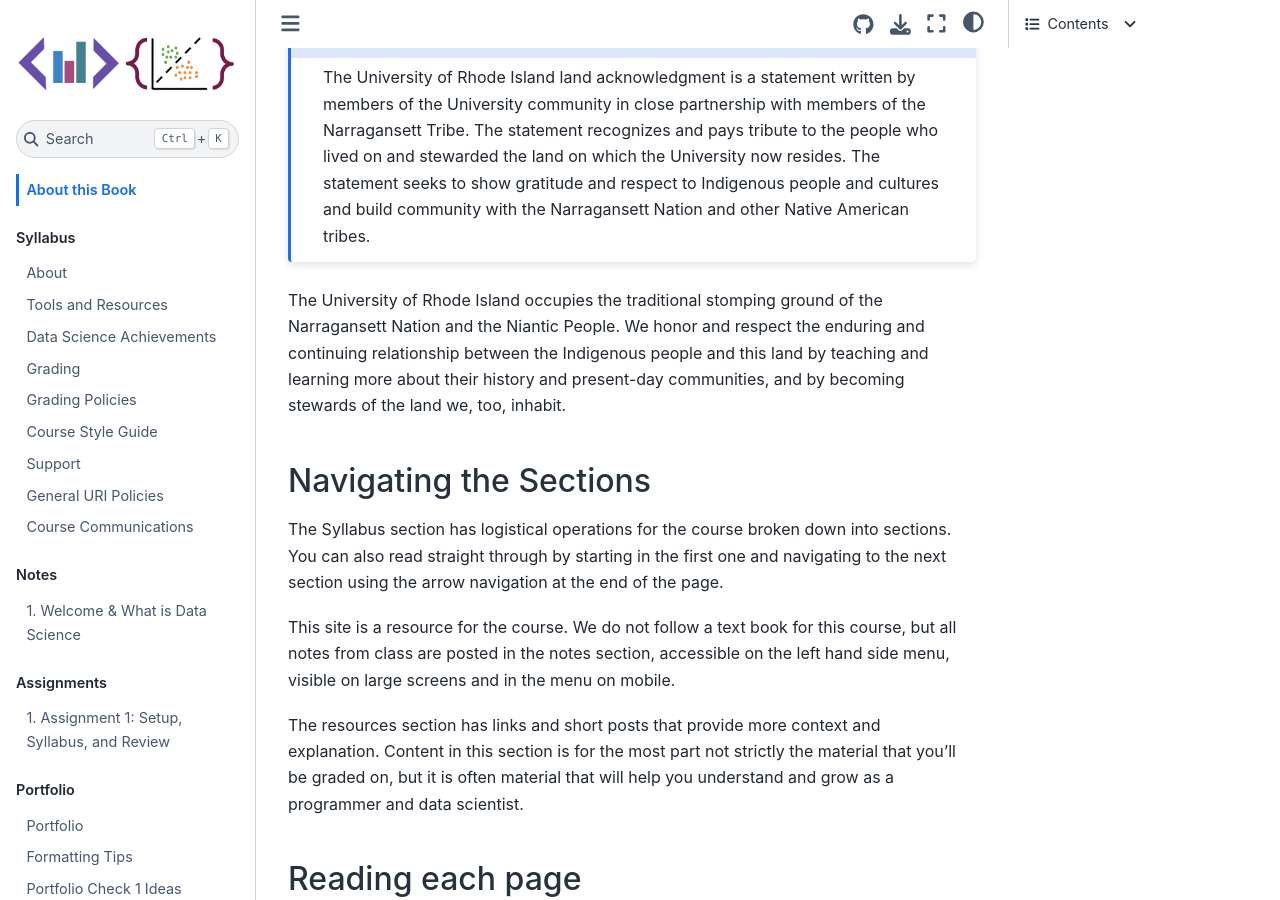
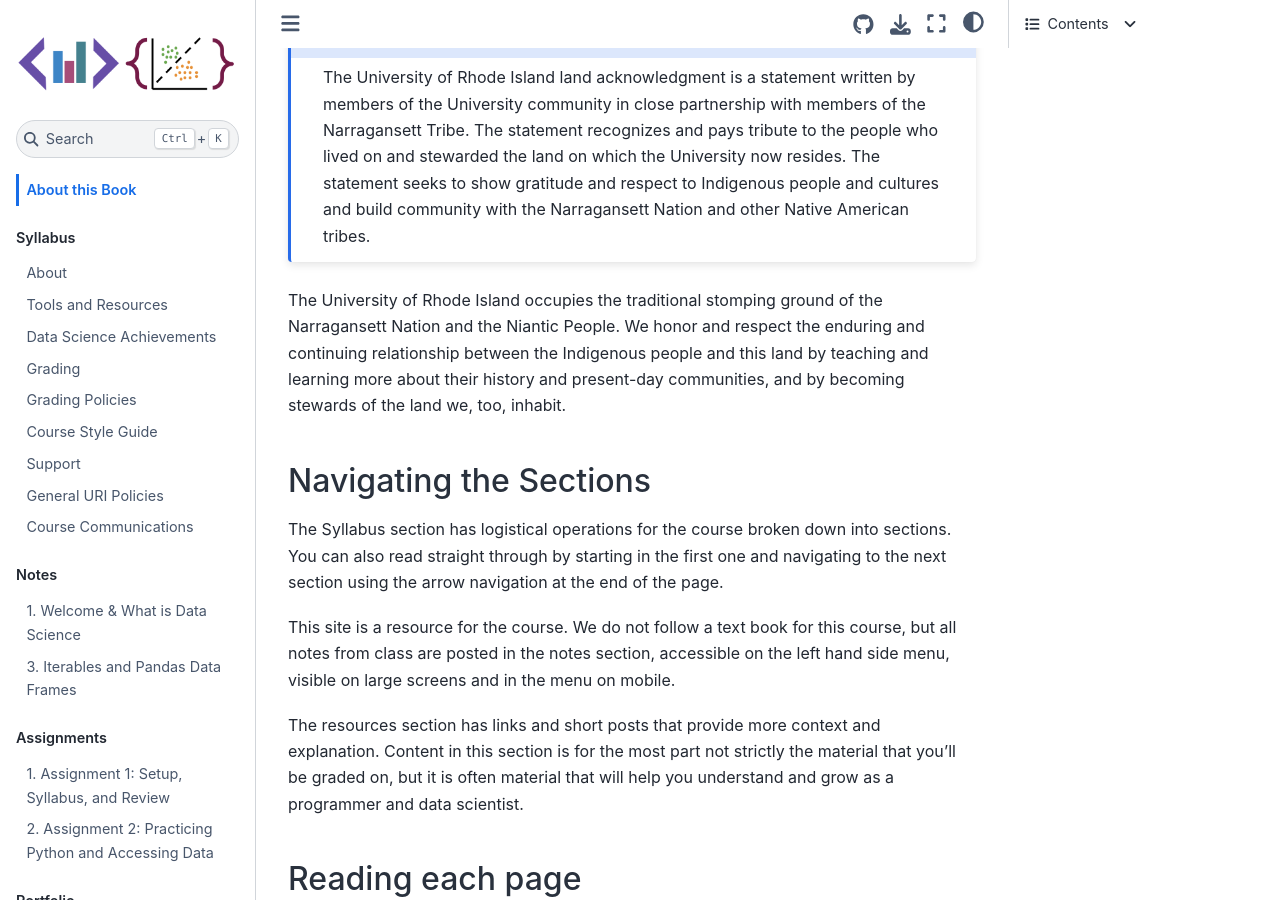
Before and after one commit to rhodyprog4ds/BrownFall23, a Jupyter Book: the page built from index.md, in a window 1280 px wide and 900 px high, scrolled down 401 px. Built offline with Jupyter Book 1.0.4 settings and Sphinx 7.4.7 and the Sphinx Book theme 1.1.4, drawn with Linux system fonts in a browser that asks for light colours; pages that are not in the unit, such as notebooks, are missing from menus; some of the changed lines change nothing that is shown.

Commit message:
notes and a2

`````diff
--- a/_toc.yml
+++ b/_toc.yml
@@ -16,11 +16,12 @@
     numbered: True
     chapters:
     - file: notes/2023-09-07
+    - file: notes/2023-09-12
   - caption: Assignments
     numbered: True
     chapters:
     - file: assignments/01-syllabus-install
-    # - file: assignments/02-python-access
+    - file: assignments/02-python-access
     # - file: assignments/03-eda
     # - file: assignments/04-prepare
     # - file: assignments/05-construct
--- /dev/null
+++ b/assignments/02-python-access.md
@@ -0,0 +1,146 @@
+
+# Assignment 2: Practicing Python and Accessing Data
+
+Quick Facts
+- due : 2023-09-18
+- link to be posted later
+
+
+## Objective & Evaluation
+This assignment is an opportunity to earn level 1 and 2 achievements in `python` and `access` and begin working toward level 1 for `summarize`. You can also earn level 1 for `process`.
+
+Eligible skills: (links to checklists)
+- **first chance** access [1](https://rhodyprog4ds.github.io/BrownFall22/syllabus/achievements.html#access-level1) and [2](https://rhodyprog4ds.github.io/BrownFall22/syllabus/achievements.html#access-level2)
+- python [1](https://rhodyprog4ds.github.io/BrownFall22/syllabus/achievements.html#python-level1) and [2](https://rhodyprog4ds.github.io/BrownFall22/syllabus/achievements.html#python-level2)
+- summarize [1](https://rhodyprog4ds.github.io/BrownFall22/syllabus/achievements.html#summarize-level1)
+- process [1](https://rhodyprog4ds.github.io/BrownFall22/syllabus/achievements.html#process-level1)
+
+This assignment is an opportunity to earn level 1 and 2 achievements in `python` and `access` and begin working toward level 1 for `summarize`. You can also earn level 1 for `process`.
+
+In this assignment, you'll practice/ review python skills by manipulating datasets
+and extracting basic information about them.
+
+## Related notes
+
+- [](../notes/2023-09-12)
+- [](../notes/2023-09-14)
+
+
+## Setting
+
+Next week, we are going to learn about summarizing data. In this assignment, you are going to build a small dataset about datasets. In class next week, we will combine all of your datasets about datasets together in order to be able to answer questions like:
+
+- how much total data did you all load
+- how many students picked the same dataset?
+- how many total rows of data did each student load?
+
+
+## Find Datasets
+
+Find 3 datasets of interest to you that are provided in at least two different file formats. Choose datasets that are not too big, so that they do not take more than a few second to load. At least one dataset, must have non numerical (eg string or boolean) data in at least 1 column.
+
+In your notebook, create a markdown cell for each dataset that includes:
+- heading of the dataset's name
+- a 1-2 sentence summary of what the dataset contains and why it was collected
+- a "more info" link to where someone can learn about the dataset
+- 1-2 questions you would like to answer with that dataset.
+
+## Store info about data for loading
+
+Create a list of dictionaries in `datasets.py`, so that there is one dictionary for each dataset. Each dictionary should have the following keys:
+
+```{list-table} Meta Data Description of the dictionary to create
+:header-rows:0
+
+*- `url`
+  - the full url of the dataset
+* - `short_name`
+  - a short name
+* - `load_function`
+  - (the actual function handle) what function should be used to load the data into a `pandas.DataFrame`.
+
+```
+
+```{hint}
+See below for how you will use the dictionary as help for how you should construct it
+```
+
+## Make a dataset about your datasets
+
+````{margin}
+```{hint}
+See they [python module docs for examples](https://docs.python.org/3/tutorial/modules.html#modules)
+```
+````
+In a notebook called `dataset_of_datasets.ipynb`, import the list of dictionaries from the `datasets` module you created in the step above.
+Then {term}`iterate` over the list of dictionaries, and:
+
+1. load each dataset like `dataset_dict['load_function'](dataset_dict['url'])`
+1. save it to a local csv using the short name you provided for the dataset as the file name, without writing the index column to the file.
+1. record attributes about the dataset as in the table below in a list or dictionary  of lists
+1. Use that to create a DataFrame with columns that match the rows of the following table.
+
+```{list-table} Meta Data Description of the DataFrame to build
+:header-rows:0
+
+* - name
+  - a short name for the dataset
+* - source
+  - a url to where you found the data
+* - num_rows
+  - number of rows in the dataset
+* - num_columns
+  - number of columns in the dataset
+* - num_numerical
+  - number of numerical variables in the dataset
+```
+
+## Explore Your Datasets
+
+In a second notebook file called `exploration.ipynb`:
+
+For one dataset that includes nonnumerical data:
+- read it in from your local csv using a relative path
+- display the heading and the first 6 rows
+- make a numpy array of only the numerical data and save it to a new variable (select these programmatically)
+- was the format that the data was provided in a good format? why or why not?
+
+
+For any other dataset:
+- read it in from your local csv using a relative path
+- display the heading with the last seven rows
+- display the datatype for each column
+- Are there any variables where pandas may have read in the data as a datatype that's not what you expect (eg a numerical column mistaken for strings)? If so, investigate and try to figure out why.
+
+For the third dataset:
+- read it in from your local csv  using a relative path
+- save every fifth row (5,10,15 ,...) of the data for two columns of your choice into a new DataFrame and display that
+
+## Exploring data files
+
+There are two files in the data folder, both can be read in with `read_csv` but need some options or fixing.
+
+- try to read in the `german.data` file, what happens with the default settings? What option do you need to use to make it look right?
+- try to read in the `.csv` file that's included in the template repository (), use the error messages you get to try to fix the file manually (any text editor, including jupyter can edit a `.csv`), making notes about what changes you made in a markdown cell.
+
+
+
+## Submission
+
+This time you have to separately submit from posting your code to make grading easier.  Go to the actions tab and run the action called "Submit".
+
+
+
+## Thinking ahead
+
+```{important}
+This section is not required, but is intended to help you get started thinking
+about ideas for your portfolio.  If you complete it, we'll give your feedback to
+help shape your ideas to get to level 3 achievements.  If you want to focus only
+on level 2 at this moment in time, feel free to skip this part. You could also think about this after submitting the assignment, since you do not have to get a grade for it. If you want, you could discuss these ideas in office hours.
+```
+
+
+1. When might you prefer one datatype over another?
+1. How does PEP 8 standard code help you be collaborative?
+1. Learn about [Datasheets for Datasets](https://arxiv.org/pdf/1803.09010.pdf) and find some examples, (eg this [google scholar result](https://scholar.google.com/scholar?q=datasheets+for+datasets&hl=en&as_sdt=0&as_vis=1&oi=scholart) ) How could something like this impact your work as a data scientist?
--- /dev/null
+++ b/notes/2023-09-12.md
@@ -0,0 +1,497 @@
+---
+jupytext:
+  text_representation:
+    extension: .md
+    format_name: myst
+    format_version: 0.13
+    jupytext_version: 1.15.1
+kernelspec:
+  display_name: Python 3 (ipykernel)
+  language: python
+  name: python3
+---
+
+
+# Iterables and Pandas Data Frames
+
+
+## House Keeping
+
+### Grading is not done,
+
+you will get a notificaiton when yours is
+
+### Closing Jupyter server.
+
+In the terminal use Ctrl+C (actually control, not command on mac).
+
+It will ask you a question and give options, read and follow
+
+**or**
+
+do ctrl+C a second time.
+
+A jupyter server typically runs at `localhost:8888`, but if you have multiple servers running the count increases.
+
+
+Once I saw a student in office hours working on `localhost:8894` asking why their code kept crashing.
+
+```{important}
+Remember to close your jupyter server
+```
+
+
++++
+
+## Grading solution
+
+```{code-cell} ipython3
+def compute_grade(num_level1,num_level2,num_level3):
+    '''
+    Computes a grade for CSC/DSP310 from numbers of achievements at each level
+
+    Parameters:
+    -----------
+
+    num_level1 : int
+      number of level 1 achievements earned
+    num_level2 : int
+      number of level 2 achievements earned
+    num_level3 : int
+      number of level 3 achievements earned
+
+    Returns:
+    --------
+    letter_grade : string
+      letter grade with modifier (+/-)
+    '''
+    if num_level1 == 15:
+        if num_level2 == 15:
+            if num_level3 == 15:
+                grade = 'A'
+            elif num_level3 >= 10:
+                grade = 'A-'
+            elif num_level3 >=5:
+                grade = 'B+'
+            else:
+                grade = 'B'
+        elif num_level2 >=10:
+            grade = 'B-'
+        elif num_level2 >=5:
+            grade = 'C+'
+        else:
+            grade = 'C'
+    elif num_level1 >= 10:
+        grade = 'C-'
+    elif num_level1 >= 5:
+        grade = 'D+'
+    elif num_level1 >=3:
+        grade = 'D'
+    else:
+        grade = 'F'
+
+
+    return grade
+```
+When we run the cell above that adds the function to memory.
+
+Now that it is run, jupyter can show us `compute_grade` as an option when we tab complete after typing the first few letters.
+
+When we restarted the kernel, we saw that before running the cell above, the tab complete did not work.
+
+```{important}
+this is important to understand what works when and why so that you know what to expect and can get unstuck
+```
+
+```{code-cell} ipython3
+compute_grade(15,15,14)
+```
+
+```{code-cell} ipython3
+assert compute_grade(15,15,15) =='A'
+```
+
+`asssert` succeeds quietly
+
+```{code-cell} ipython3
+assert compute_grade(15,15,15) =='B'
+```
+but fails with a specific error
+
+````{margin}
+```{note}
+In class we used the shift + tab to get help, but so that it displays in the notes, I'm using the built-in help function
+```
+````
+The docstring is important, because it is the help.
+
+```{code-cell} ipython3
+help(compute_grade)
+```
++++
+
+
+##  Everything is Data
+
+
+
+Data we will see:
+
+- tabular data
+- websites as data
+- activity logs on websites
+- images
+- text
+
+
+## Why inspection in code?
+
+Some IDEs give you GUI based tools to inspect objects.  We are going to do it programmatically inline with our analyses for two reasons.
+
+- (minor, logistical) it helps make for good notes
+- (most importantly) it helps build habits of data science
+
+In data science, our code will be aiming to tell a story.
+
+
++++
+
+If you're curious about something, try it out, see what happens.  We're going to use a lot of code inspection tools during class.  These are helpful both for understanding what's going on, but the advantage to knowing how to get this information programmatically even though a different IDE would give you inspection tools  is that it helps you treat your code as data.
+
+## everything is an object
+
+let's examine the `type` of some variables:
+```{code-cell} ipython3
+a = 4
+b ='monday'
+c = 5.3
+d =print
+```
+
+```{code-cell} ipython3
+type(a)
+```
+ints are a base python type, like they appear in other languages
+
+
+strings are iterable type, meaning that theycan be indexed into, or their elements iterated over.  For a more technical definition, see the [official python glossary entry](https://docs.python.org/3/glossary.html#term-iterable)
+```{code-cell} ipython3
+type(b)
+```
+
+we can select one element
+```{code-cell} ipython3
+b[0]
+```
+
+or multiple, this is called slicing.
+
+```{code-cell} ipython3
+b[0:3]
+```
+
+
+negative numbers count from the right.
+```{code-cell} ipython3
+b[-1]
+```
+
+decimals defualt to float
+```{code-cell} ipython3
+type(c)
+```
+
+a variable can hold a whole function.
+```{code-cell} ipython3
+type(d)
+```
+
+functions are also objects like any other type in python
+
+we can use the variable just like the function itself
+
+```{code-cell} ipython3
+d('hello')
+```
+
+```{code-cell} ipython3
+print('hello')
+```
+
+
+## Tabular Data
+
+Structured data is easier to work with than other data.
+
+We're going to focus on tabular data for now. At the end of the course, we'll examine images, which are structured, but more complex and text, which is much less structured.
+
++++
+## Getting familiar with the datset
+
+We're going to use a dataset about [coffee quality](https://github.com/jldbc/coffee-quality-database/) today.
+
+
+
+How was this dataset collected?
+- reviews added to DB
+- then scraped
+
+Where did it come from?
+- coffee Quality Institute's trained reviewers.
+
+what format is it provided in?
+- csv (Comma Separated Values)
+
+what other information is in this repository?
+- the code to scrape and clean the data
+- the data before cleaning
+
+
+It's important to always know where data came from and how it was collected.
+
+This helps you know what is is useful for and what its limitations are.
+
+```{admonition} Further Reading
+An important research article on documenting datasets for machine learning is called [Datasheets for Datasets](https://www.microsoft.com/en-us/research/publication/datasheets-for-datasets/) these researchers also did a [follow up study](https://www.microsoft.com/en-us/research/publication/understanding-machine-learning-practitioners-data-documentation-perceptions-needs-challenges-and-desiderata/) to better understand how practitioner use datasheets and decide how to use data.
+
+If topics like this are interesting to you, let me know! my research is related to this and I have a lot of students who complete 310 do research in my lab.
+```
+
+## Loading data
+
+
+Get raw url for the dataset click on the raw button on the [csv page](https://github.com/jldbc/coffee-quality-database/blob/master/data/robusta_ratings_raw.csv), then copy the url.
+
+```{code-cell} ipython3
+coffee_data_url = 'https://raw.githubusercontent.com/jldbc/coffee-quality-database/master/data/robusta_data_cleaned.csv'
+```
+
+We will use data with a library called pandas.  By convention, we import it like:
+```{code-cell} ipython3
+import pandas as pd
+```
+
+- the `import` keyword is used for loading packages
+- `pandas` is the name of the package that is installed
+- `as` keyword allows us to assign an alias (nickname)
+- `pd` is the typical alias for pandas
+
+
+we will load the data with `pd.read_csv()`
+
+```{code-cell} ipython3
+pd.read_csv(coffee_data_url)
+```
+
+This read in the data and printed it out because it is the last line on the cell.
+If we do something else after, it will read it in, but not print it out.
+
+In order to use it, we save the output to a variable.
+
+```{code-cell} ipython3
+coffee_df = pd.read_csv(coffee_data_url)
+```
+
+we can look at it again using the jupyter display
+```{code-cell} ipython3
+coffee_df
+```
+
+Next we examine the type
+
+```{code-cell} ipython3
+type(coffee_df)
+```
+
+This is a new type provided by the `pandas` library, called a [dataframe](https://pandas.pydata.org/docs/user_guide/dsintro.html#dataframe)
+
+We can also exmaine its parts.  It consists of several; first the column headings
+
+```{code-cell} ipython3
+coffee_df.columns
+```
+
+These are a special type called [Index](https://pandas.pydata.org/docs/reference/api/pandas.Index.html) that is also provided by pandas.
+
+It also tells us that the actual headings are of `dtype` `object`. `object` is used for strings or columns with [mixed types](https://pandas.pydata.org/docs/reference/api/pandas.DataFrame.dtypes.html)
+
+the [`dtype`](https://pandas.pydata.org/docs/user_guide/basics.html#dtypes) is slightly different from base Python types and is how pandas classifies but roughly is the same idea as a type.
+
+```{code-cell} ipython3
+type(coffee_df.columns)
+```
+
+It also has an index (first column, visually) but it is special because this is how you can index the data.
+
+```{code-cell} ipython3
+coffee_df.index
+```
+
+Right now this is an autogenerated index, but we can also use the `index_col` parameter to set that up front.
+
+```{code-cell} ipython3
+coffee_df = pd.read_csv(coffee_data_url,index_col=0)
+coffee_df
+```
+
+
+```{code-cell} ipython3
+coffee_df.index
+```
+Now we see that it uses the actual first column as the index that is bolded.
+
+We can look at the first 5 rows with `head`
+```{code-cell} ipython3
+coffee_df.head()
+```
+
+```{admonition} Try it yourself
+How can you look at the first 3 or last 2 rows?
+```
+
+and the last 5 with `tail`
+```{code-cell} ipython3
+coffee_df.tail()
+```
+
+```{important}
+We did not do this step in class
+```
+
+the shape of a DataFrame is an attribute
+```{code-cell} ipython3
+coffee_df.shape
+```
+
+
+We can pick out columns by name.
+
+```{code-cell} ipython3
+coffee_df['Color']
+```
+a single column is a new type, called Series
+
+```{code-cell} ipython3
+type(coffee_df['Color'])
+```
+
+We can pick out rows using the `loc` accessor.  It is a tricky concept because it is **indexing** so it uses square brackets `[]` but it uses a `.` like a method.  This is a sort of atypical syntax, but we do not use it very often.  We pick out single columns a lot, so that has a nice easy syntax like above, but this is rare, so it got the less elegant syntax.
+
+```{code-cell} ipython3
+coffee_df.loc[1]
+```
+
+We can also slice in dataframes, just like in strings.
+
+```{code-cell} ipython3
+subset_df = coffee_df.loc[5:8]
+subset_df
+```
+
+Now `loc[1]` will give a key error because there is no `1` in the index.
+```{code-cell} ipython3
+subset_df.loc[1]
+```
+
+the only values that will work in `loc` are the ones in the index:
+```{code-cell} ipython3
+subset_df.index
+```
+
+however, with `iloc` they are indexed by integer values starting with 0.
+```{code-cell} ipython3
+subset_df.iloc[1]
+```
+
+
+## Questions After Class
+
+
+### I think this something I need to figure but how do the localhost or just utilizing a url in VS Code? I was late to the class, I never got how to do the jupyter lab thing.
+
+For this class, you need to use jupyter notebooks without extraneous metadata.  If you use jupyter inside of vs code, it adds extraneous metadata that makes it hard to grade and VS code, in my experience, does not provide the most helpful autocomplete for Data Science.
+
+Please see office hours to get help with it.
+
+### Is the Python we use in Jupyter lab notebooks any different from traditional Python?
+
+the Python is mostly all the same.  There are different python interpreters that have some slightly different behaviors, but mostly only in the display.  As a matter of technicality, jupyter uses the [ipython](https://ipython.org/documentation.html) python as the kernel.
+
+### Does index just list all the rows?
+
+the index is the *name* of the rows the same way that the column headers are the *name* of the columns.
+
+### How you copied the file url from github.
+
+Click the [raw button](https://docs.github.com/en/repositories/working-with-files/using-files/viewing-a-file#viewing-or-copying-the-raw-file-content) and then copy the URL from your browswer's url bar.
+
+### How did we change the index?
+
+we changed the index from the inferred (figured out by pandas) `RangeIndex` to a column of the data by adding the `index_col=0` parameter  to our `read_csv` call.
+
+
+### I would like to learn more about the panda commands
+
+We will continue learning more pandas features for the next few weeks.
+
+### are we gonna have to use what we learned today in a bigger program in the future
+
+Yes, these features we used today are the basis of all of the data analysis we will do all semester.  However, we will not be writing "programs" the way you may have for other classes, we will be doing data analyses, which are more narrative.
+
+### How can I use Jupyter to clean data?
+
+jupyter is a way to work with python code.  We will learn what clean data looks like and more ways to manipulate dataframes to make it clean in two weeks.
+
+
+### Why is taking data from columns much more common than taking it from rows?
+
+We set our data up so that each column is a varible.  We often want to treat different variables differently, but do the same thing to all of the rows.
+
+### I was wondering more about the Index variable type and was also curious as to what that could be used for.
+
+the `Index` type from `pandas` is a component of a `DataFrame`, we will use them implicitly whenever we work with a part of a dataframe and explicitly when we clean data.
+
+### I know by convention we use the typical alias for importing libraries, but is it okay to use our own alias for our own private programs?
+
+using nonstandard aliases is a bad habit to develop and I cannot endorse it. Technically the code will run, but in class it will be a style violation.
+
+### does the panda's data start indexing at 1 because 0 is where the table headers are located?
+
+Indexing using `loc` started at 1 because the dataset had 1 there, in the second example it started at 5.
+
+using `iloc` starts at 0.
+
+### In the dataset we loaded, I noticed that there were some zeros, which are nulls, I'm guessing we have to clean those out, and I was wondering how?
+
+zeros are a value, nulls are encoded in different ways.  We will learn how to deal will missing values in two weeks.
+
+### How often do data sets need to be cleaned/manipulated before proper analysis can be done?
+
+Real data, will almost alwasy need to be fixed a little bit.
+
+### how does being able to view specific rows/columns help us make conclusions about data?
+
+For example, maybe one column is the thing you are interested in, you may want to know on stats on the one column.
+
+
+### Are assignments always a certain level or can one assignment be done to be a level 1 or a level 2 assignment
+
+Going forward, Assignments are always targeted at level 2. In class prismia questions will assess at level 1.  An incomplete attempt at an assignment might be evaluated only at level 1, so that can be a way to make up for missed class and then you earn the level 2 in the next assignment that assess that skill.
+
+### will I be able to use data from an existing lab that I work in for certain assignment?
+
+Yes, as long as the data is allowed to be shared.  Please confirm with your PI.
+
+### When we submit to GitHub, do we need to do anything other than upload the file?
+
+For your portfolio, no.  For other assignments, there will be a step to do, and there will be instructions in the assignment.
+
+### Are we going to have to create our own datasets for any future assignments rather than downloading datasets form the Internet?
+
+Assignment 2 you will build a dataset about datasets, but other than that you will mostly use datasets that you find online or that you have for another purpose.
+
+### How to better navigate github and not second guess my posts there
+
+```{warning}
+this will be added later.
+```
`````
